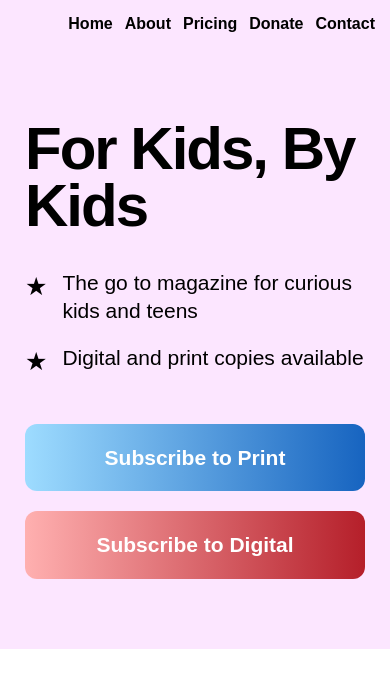
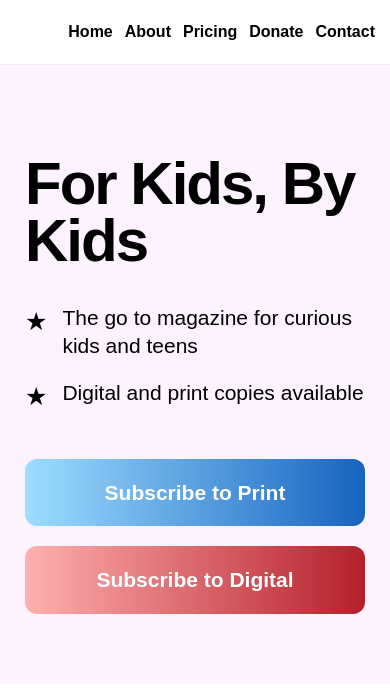
Before and after one commit to H4CK3R1010/Seemz-Like-Magazine, a Next.js app: page / in a window 390 px wide. Shown: the top 688 px of the page. Built offline with nearby package versions, Linux system fonts and the light colour scheme.

Commit message:
Update homepage navigation and hero colors

```diff
--- a/app/globals.css
+++ b/app/globals.css
@@ -29,22 +29,41 @@ body {
 
 nav {
   position: fixed;
-  top: 20px;
-  right: 30px;
+
+  top: 0;
+  left: 0;
+  right: 0;
+
+  height: 75px;
 
   z-index: 1000;
 
   display: flex;
+
+  align-items: center;
+
+  justify-content: flex-end;
+
+  padding: 0 35px;
+
   gap: 25px;
+
+  background: white;
+
+  border-bottom: 1px solid #eeeeee;
 }
+
 
 nav a {
   color: black;
+
   text-decoration: none;
 
   font-size: 20px;
+
   font-weight: bold;
 }
+
 
 nav a:hover {
   text-decoration: underline;
@@ -57,6 +76,7 @@ nav a:hover {
 
 .homePage {
   min-height: 100vh;
+
   background: white;
 }
 
@@ -68,18 +88,21 @@ nav a:hover {
 .heroSection {
   min-height: 650px;
 
-  background: #fce6ff;
+  margin-top: 75px;
+
+  background: #fcf3ff;
 
   display: flex;
 
   align-items: center;
 
-  padding: 120px 8% 100px;
+  padding: 100px 8%;
 }
 
 
 .heroContent {
   max-width: 1100px;
+
   width: 100%;
 
   margin: 0 auto;
@@ -191,9 +214,10 @@ nav a:hover {
 }
 
 
-/* PRINT BUTTON
+/* =========================
+   PRINT BUTTON
    LIGHT BLUE → DARK BLUE
-*/
+========================= */
 
 .printButton {
   background: linear-gradient(
@@ -204,9 +228,10 @@ nav a:hover {
 }
 
 
-/* DIGITAL BUTTON
+/* =========================
+   DIGITAL BUTTON
    LIGHT RED → DARK RED
-*/
+========================= */
 
 .digitalButton {
   background: linear-gradient(
@@ -348,8 +373,11 @@ nav a:hover {
 @media (max-width: 700px) {
 
   nav {
-    top: 12px;
-    right: 15px;
+    height: auto;
+
+    min-height: 65px;
+
+    padding: 15px;
 
     gap: 12px;
 
@@ -358,27 +386,35 @@ nav a:hover {
     justify-content: flex-end;
   }
 
+
   nav a {
     font-size: 16px;
   }
 
+
   .heroSection {
+    margin-top: 65px;
+
     min-height: 600px;
 
-    padding: 120px 25px 70px;
+    padding: 90px 25px 70px;
   }
+
 
   .heroContent h1 {
     letter-spacing: -2px;
   }
 
+
   .heroFeatures li {
     font-size: 21px;
   }
 
+
   .subscribeButtons {
     flex-direction: column;
   }
+
 
   .subscribeButton {
     width: 100%;
```
